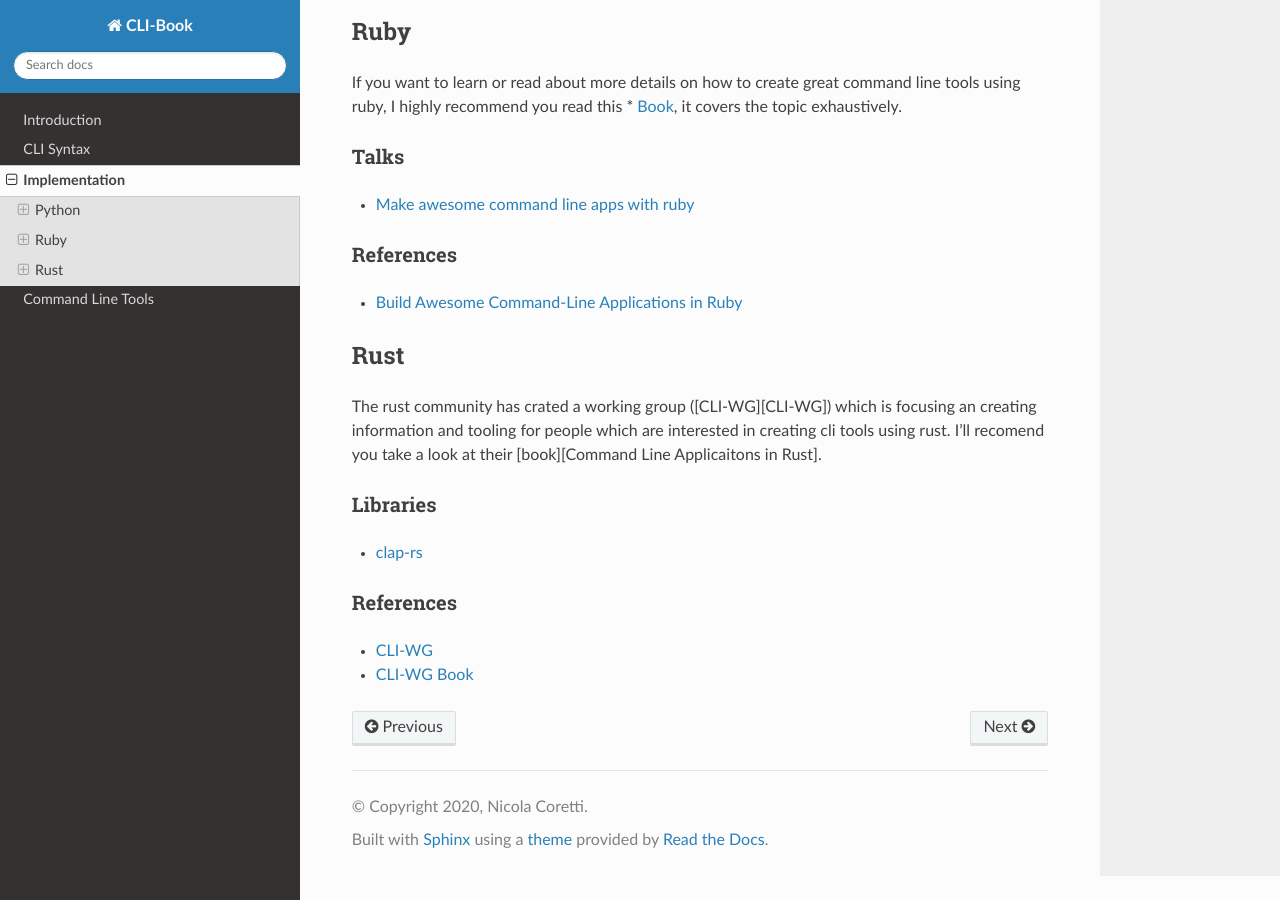
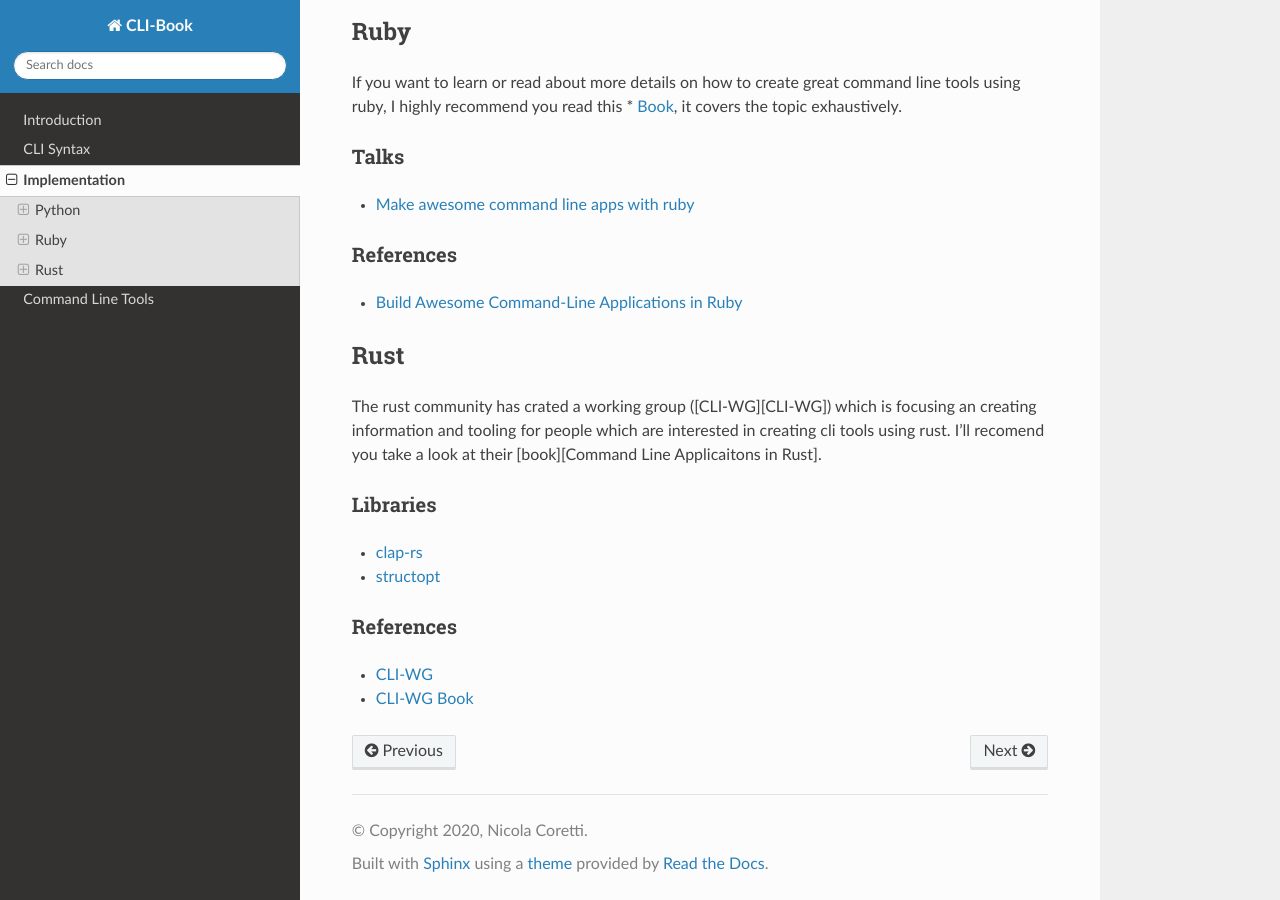
Before and after one commit to Nicoretti/cli-book, a Sphinx documentation site: the page built from source/implementation.rst, in a window 1280 px wide and 900 px high, scrolled down 517 px. Built offline with Sphinx 7.4.7 and the Read the Docs theme 2.0.0, drawn with Linux system fonts in a browser that asks for light colours.

Commit message:
Add structop reference to rust section

```diff
--- a/source/implementation.rst
+++ b/source/implementation.rst
@@ -41,6 +41,7 @@ for people which are interested in creating cli tools using rust. I'll recomend
 Libraries
 ---------
 * `clap-rs <https://clap.rs/>`_
+* `structopt <https://crates.io/crates/structopt>`_
 
 References
 ----------
```
